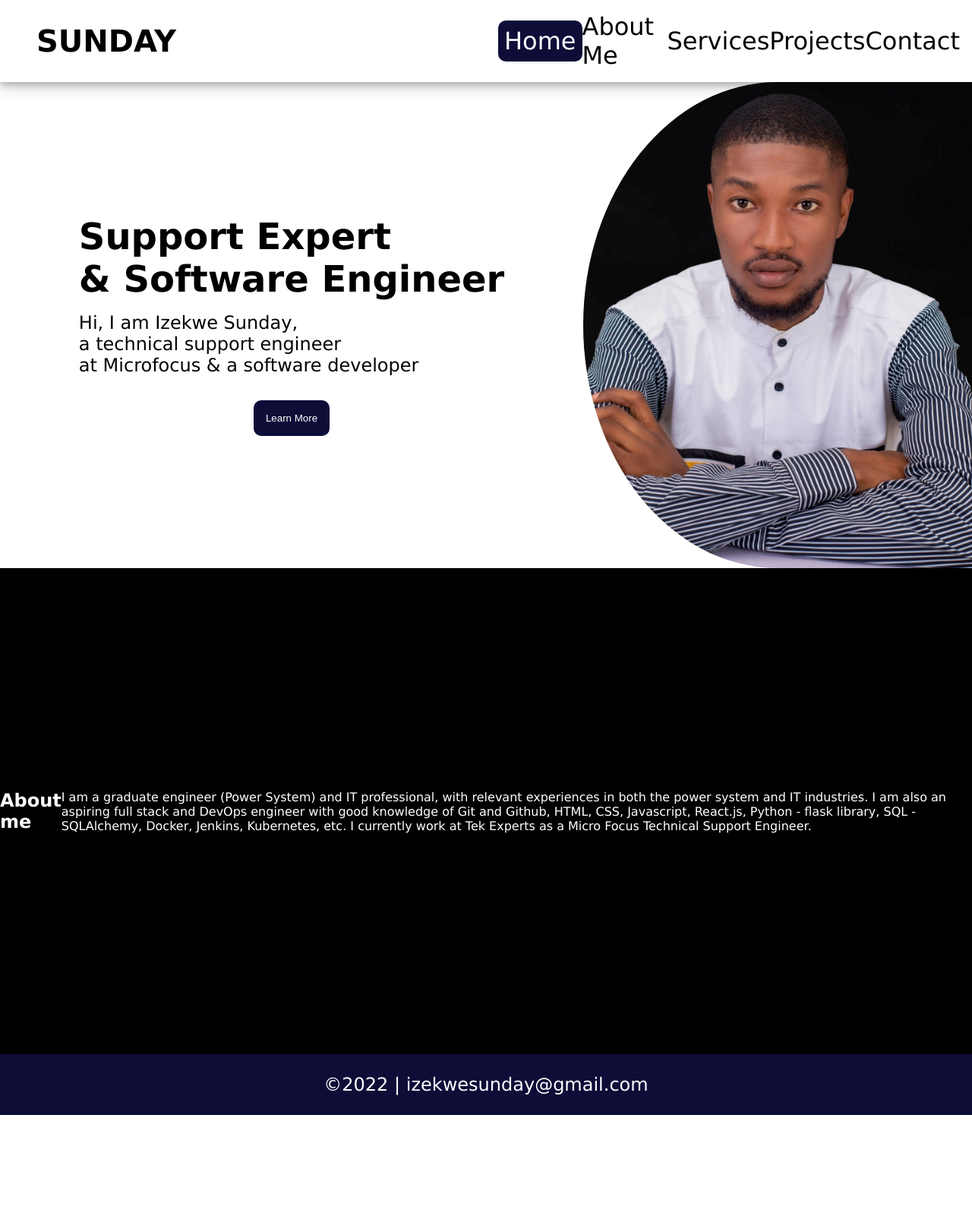
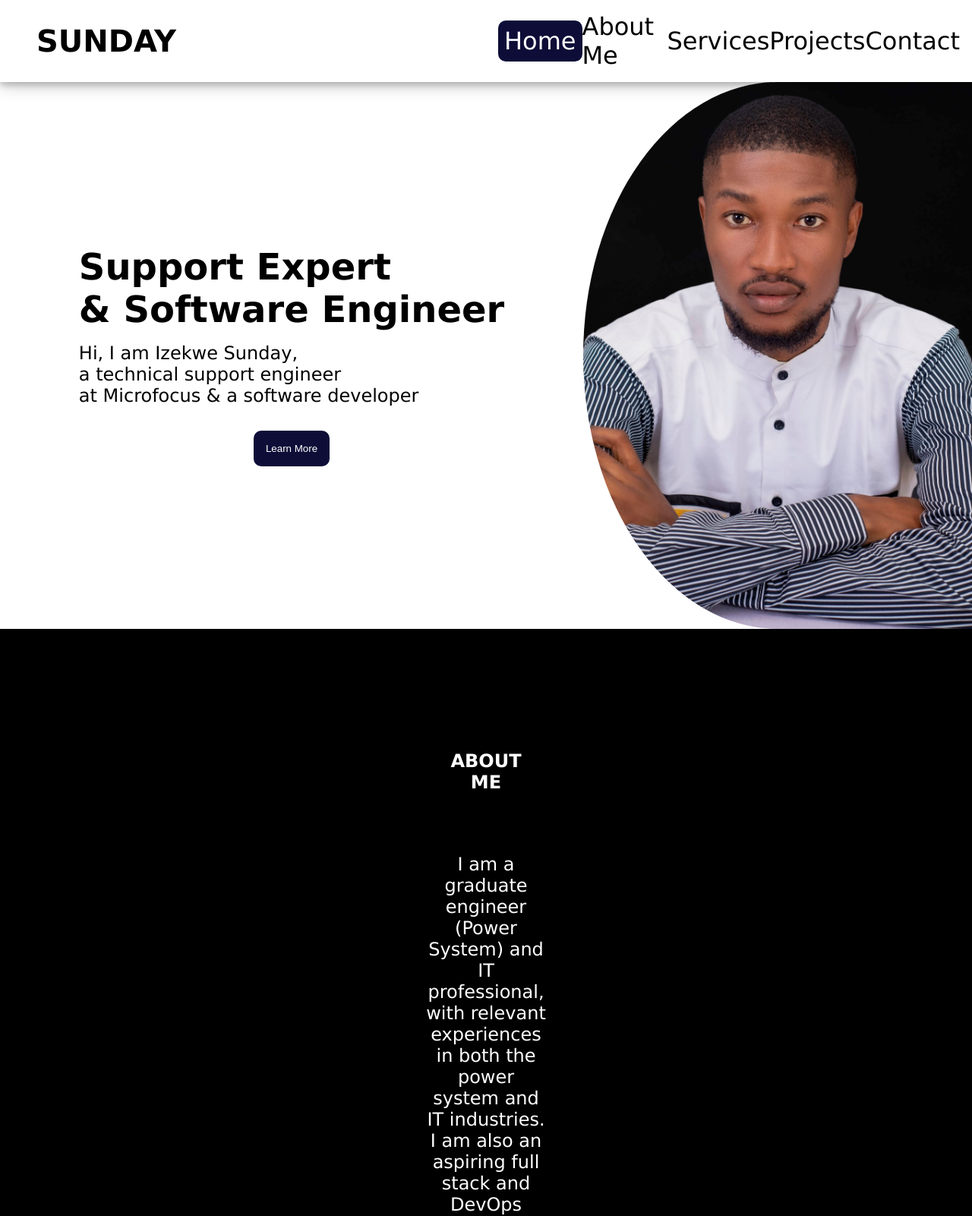
Before and after one commit to Excellent247/my-portfolio, a plain HTML site: page index.html in a window 1280 px wide. Shown: the top 1601 px of the page at 76% size. Before the commit the page ends 1468 px from the top, so only its background shows below. Drawn offline with Linux system fonts and the light colour scheme.

Commit message:
converted the learn more button to anchor tag and linked the about me section

```diff
--- a/index.html
+++ b/index.html
@@ -29,19 +29,30 @@
       <section class="intro">
         <div class="left-intro-content">
           <div>
-                    <h1>Support Expert <br>& Software Engineer</h1>
-                <p>Hi, I am Izekwe Sunday, <br>
-                    a technical support engineer <br> at Microfocus & a software developer</p>
+            <h1>Support Expert <br />& Software Engineer</h1>
+            <p>
+              Hi, I am Izekwe Sunday, <br />
+              a technical support engineer <br />
+              at Microfocus & a software developer
+            </p>
           </div>
-                <button>Learn More</button>
+          <button><a href="#about-me">Learn More</a></button>
         </div>
         <div class="right-intro-content">
-                <img src="/imgs/profile_pic.jpg" alt="">
+          <img src="/imgs/profile_pic.jpg" alt="" />
         </div>
       </section>
       <section id="about-me" class="about-me">
         <h1>About me</h1>
-          <p>I am a graduate engineer (Power System) and IT professional, with relevant experiences in both the power system and IT industries. I am also an aspiring full stack and DevOps engineer with good knowledge of Git and Github, HTML, CSS, Javascript, React.js, Python - flask library, SQL -SQLAlchemy, Docker, Jenkins, Kubernetes, etc. I currently work at Tek Experts as a Micro Focus Technical Support Engineer.</p>
+        <p>
+          I am a graduate engineer (Power System) and IT professional, with
+          relevant experiences in both the power system and IT industries. I am
+          also an aspiring full stack and DevOps engineer with good knowledge of
+          Git and Github, HTML, CSS, Javascript, React.js, Python - flask
+          library, SQL -SQLAlchemy, Docker, Jenkins, Kubernetes, etc. I
+          currently work at Tek Experts as a Micro Focus Technical Support
+          Engineer.
+        </p>
       </section>
     </main>
     <footer>
--- a/style.css
+++ b/style.css
@@ -45,7 +45,7 @@ nav ul li a {
 
 /* intro section */
 .intro {
-  min-height: 80vh;
+  min-height: 90vh;
   display: flex;
   color: black;
 }
@@ -65,6 +65,10 @@ nav ul li a {
   background-color: rgb(13, 13, 56);
   color: white;
   border-radius: 10px;
+}
+.left-intro-content button a{
+  text-decoration: none;
+  color: white;
 }
 .left-intro-content h1 {
     text-align: left;
@@ -172,7 +176,18 @@ footer{
   display: flex;
   justify-content: center;
   align-items: center;
-  min-height: 80vh;
+  min-height: 90vh;
   background-color: black;
   color: white;
+  flex-direction: column;
+  margin: auto;
+  padding: 10rem 40rem;
+  text-align: center;
 }
+.about-me h1 {
+  text-transform: uppercase;
+  margin-bottom: 5rem;
+}
+.about-me p{
+  font-size: 1.5rem;
+}
```
Lines whose indentation alone changed are shown as unchanged.
